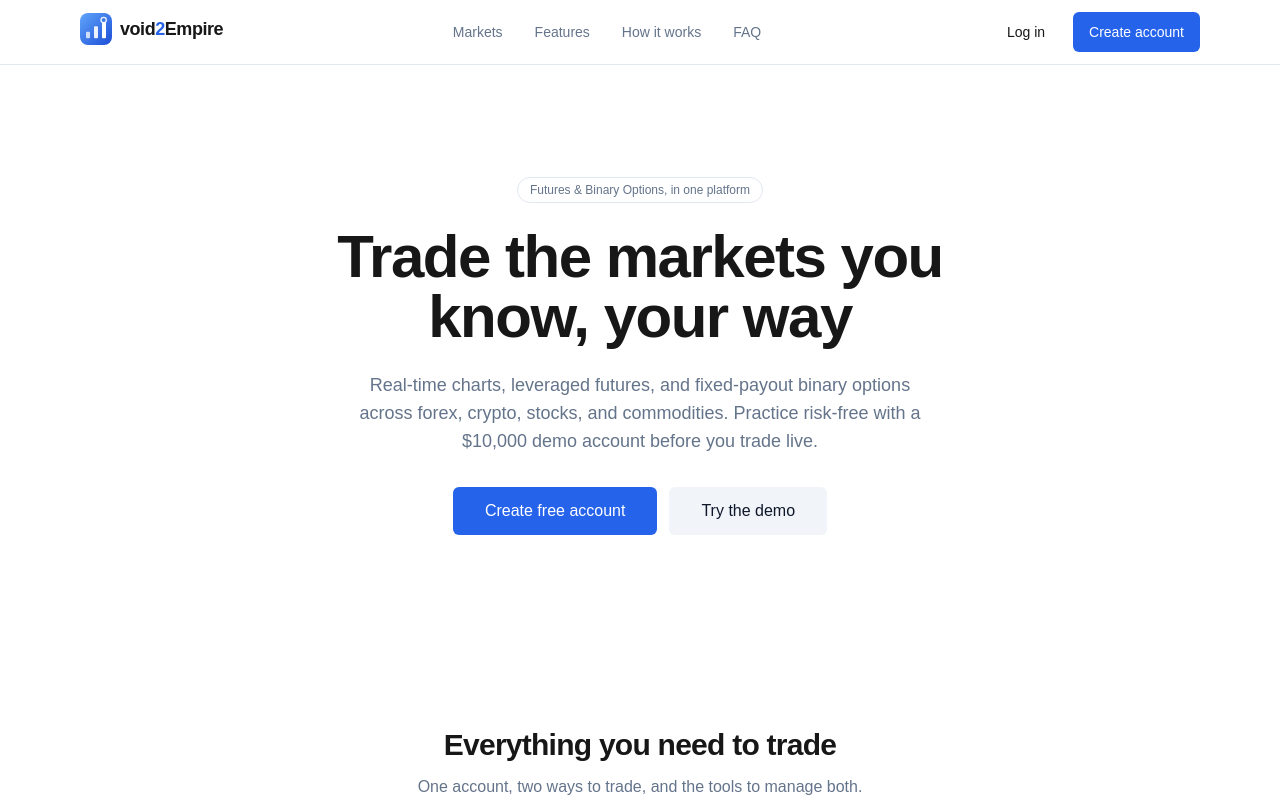
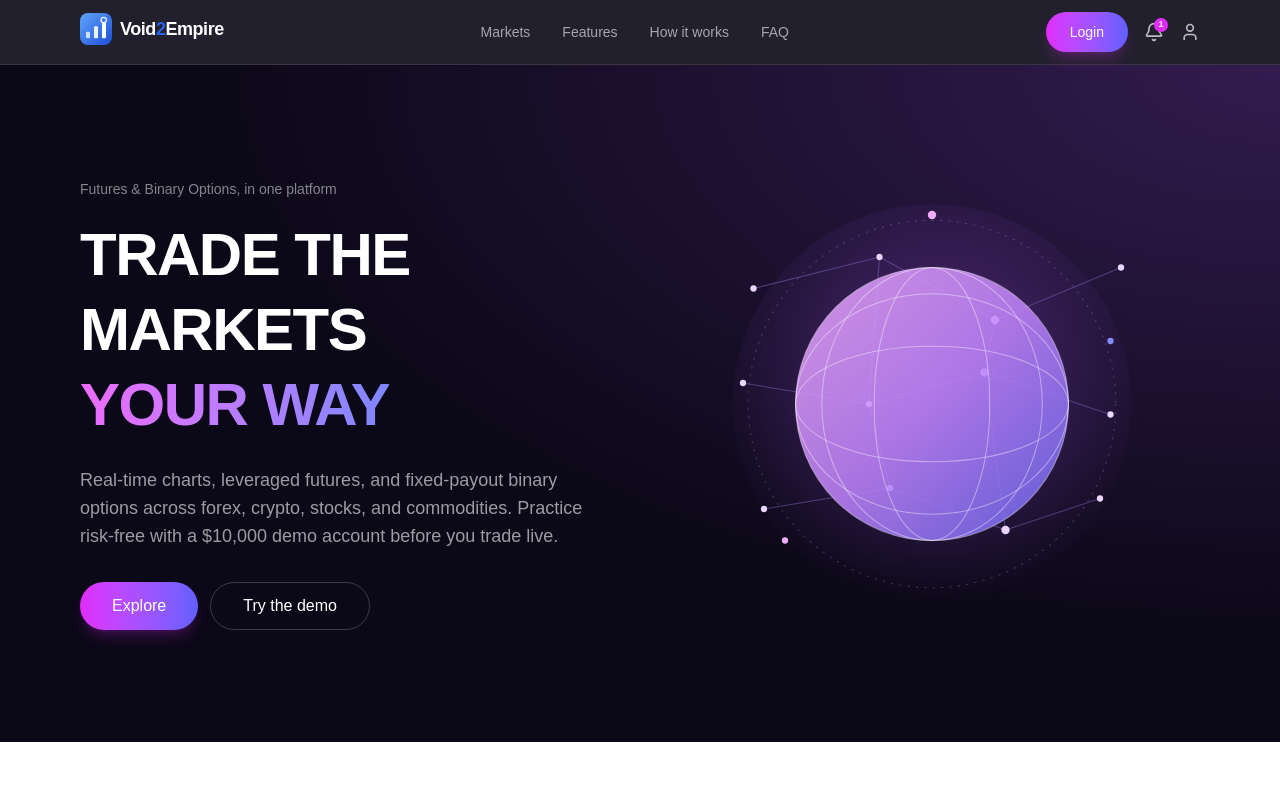
Before and after one commit to hakalukidev/Void2Empire, a Next.js app in the folder frontend/: page / in a window 1280 px wide. Shown: the top 800 px of the page. Built offline with nearby package versions, Linux system fonts and the light colour scheme.

Commit message:
Refactor branding to use "Void2Empire" consistently and enhance UI components with new styles and features

```diff
--- a/frontend/src/app/layout.tsx
+++ b/frontend/src/app/layout.tsx
@@ -14,7 +14,7 @@ const geistMono = Geist_Mono({
 });
 
 export const metadata: Metadata = {
-  title: "void2Empire",
+  title: "Void2Empire",
   description: "Real-money futures and binary options trading platform.",
 };
 
--- a/frontend/src/components/layout/public-footer.tsx
+++ b/frontend/src/components/layout/public-footer.tsx
@@ -60,7 +60,7 @@ export function PublicFooter() {
 
         <div className="mt-10 border-t border-border pt-6 text-xs text-muted-foreground">
           <p>
-            © {new Date().getFullYear()} void2Empire. Trading futures and binary options
+            © {new Date().getFullYear()} Void2Empire. Trading futures and binary options
             carries a high level of risk and may not be suitable for all investors. Only trade
             with funds you can afford to lose.
           </p>
--- a/frontend/src/components/layout/public-navbar.tsx
+++ b/frontend/src/components/layout/public-navbar.tsx
@@ -2,7 +2,7 @@
 
 import { useState } from "react";
 import Link from "next/link";
-import { Menu, X } from "lucide-react";
+import { Bell, Menu, User, X } from "lucide-react";
 import { Button } from "@/components/ui/button";
 import { Logo } from "@/components/ui/logo";
 
@@ -17,10 +17,10 @@ export function PublicNavbar() {
   const [open, setOpen] = useState(false);
 
   return (
-    <header className="sticky top-0 z-30 border-b border-border bg-background/80 backdrop-blur">
+    <header className="sticky top-0 z-30 border-b border-white/10 bg-[#0b0817]/90 backdrop-blur">
       <div className="mx-auto flex h-16 max-w-6xl items-center justify-between px-4">
         <Link href="/">
-          <Logo />
+          <Logo className="text-white" />
         </Link>
 
         <nav className="hidden items-center gap-8 md:flex">
@@ -28,19 +28,31 @@ export function PublicNavbar() {
             <a
               key={link.href}
               href={link.href}
-              className="text-sm font-medium text-muted-foreground hover:text-foreground"
+              className="text-sm font-medium text-white/60 transition-colors hover:text-white"
             >
               {link.label}
             </a>
           ))}
         </nav>
 
-        <div className="hidden items-center gap-3 md:flex">
+        <div className="hidden items-center gap-4 md:flex">
           <Link href="/login">
-            <Button variant="ghost">Log in</Button>
+            <Button variant="gradient" className="rounded-full px-6">
+              Login
+            </Button>
           </Link>
-          <Link href="/register">
-            <Button>Create account</Button>
+          <button
+            type="button"
+            aria-label="Notifications"
+            className="relative text-white/70 transition-colors hover:text-white"
+          >
+            <Bell className="h-5 w-5" />
+            <span className="absolute -right-1 -top-1 flex h-3.5 w-3.5 items-center justify-center rounded-full bg-fuchsia-500 text-[9px] font-bold text-white">
+              1
+            </span>
+          </button>
+          <Link href="/register" aria-label="Account" className="text-white/70 transition-colors hover:text-white">
+            <User className="h-5 w-5" />
           </Link>
         </div>
 
@@ -48,21 +60,21 @@ export function PublicNavbar() {
           type="button"
           onClick={() => setOpen((o) => !o)}
           aria-label="Toggle menu"
-          className="text-foreground md:hidden"
+          className="text-white md:hidden"
         >
           {open ? <X className="h-6 w-6" /> : <Menu className="h-6 w-6" />}
         </button>
       </div>
 
       {open && (
-        <div className="border-t border-border px-4 py-4 md:hidden">
+        <div className="border-t border-white/10 px-4 py-4 md:hidden">
           <nav className="flex flex-col gap-3">
             {navLinks.map((link) => (
               <a
                 key={link.href}
                 href={link.href}
                 onClick={() => setOpen(false)}
-                className="text-sm font-medium text-muted-foreground hover:text-foreground"
+                className="text-sm font-medium text-white/60 hover:text-white"
               >
                 {link.label}
               </a>
@@ -70,12 +82,14 @@ export function PublicNavbar() {
           </nav>
           <div className="mt-4 flex flex-col gap-2">
             <Link href="/login" onClick={() => setOpen(false)}>
-              <Button variant="secondary" className="w-full">
-                Log in
+              <Button variant="gradient" className="w-full rounded-full">
+                Login
               </Button>
             </Link>
             <Link href="/register" onClick={() => setOpen(false)}>
-              <Button className="w-full">Create account</Button>
+              <Button variant="secondary" className="w-full">
+                Create account
+              </Button>
             </Link>
           </div>
         </div>
--- /dev/null
+++ b/frontend/src/components/marketing/hero-globe.tsx
@@ -0,0 +1,74 @@
+export function HeroGlobe() {
+  return (
+    <svg
+      viewBox="0 0 400 400"
+      fill="none"
+      xmlns="http://www.w3.org/2000/svg"
+      className="h-auto w-full max-w-[420px]"
+      aria-hidden="true"
+    >
+      <defs>
+        <linearGradient id="globe-fill" x1="60" y1="60" x2="340" y2="340" gradientUnits="userSpaceOnUse">
+          <stop stopColor="#f0abfc" />
+          <stop offset="0.5" stopColor="#c084fc" />
+          <stop offset="1" stopColor="#6366f1" />
+        </linearGradient>
+        <radialGradient id="globe-glow" cx="50%" cy="45%" r="55%">
+          <stop offset="0%" stopColor="#a855f7" stopOpacity="0.35" />
+          <stop offset="100%" stopColor="#a855f7" stopOpacity="0" />
+        </radialGradient>
+      </defs>
+
+      <circle cx="200" cy="200" r="190" fill="url(#globe-glow)" />
+
+      {/* network mesh */}
+      <g stroke="#a78bfa" strokeOpacity="0.35" strokeWidth="1">
+        <path d="M30 90 L150 60 L260 120 L380 70" />
+        <path d="M20 180 L140 200 L250 170 L370 210" />
+        <path d="M40 300 L160 280 L270 320 L360 290" />
+        <path d="M150 60 L140 200" />
+        <path d="M260 120 L250 170" />
+        <path d="M140 200 L160 280" />
+        <path d="M250 170 L270 320" />
+      </g>
+      <g fill="#e9d5ff">
+        <circle cx="30" cy="90" r="3" />
+        <circle cx="150" cy="60" r="3" />
+        <circle cx="260" cy="120" r="4" />
+        <circle cx="380" cy="70" r="3" />
+        <circle cx="20" cy="180" r="3" />
+        <circle cx="140" cy="200" r="3" />
+        <circle cx="250" cy="170" r="4" />
+        <circle cx="370" cy="210" r="3" />
+        <circle cx="40" cy="300" r="3" />
+        <circle cx="160" cy="280" r="3" />
+        <circle cx="270" cy="320" r="4" />
+        <circle cx="360" cy="290" r="3" />
+      </g>
+
+      {/* globe */}
+      <circle cx="200" cy="200" r="130" fill="url(#globe-fill)" fillOpacity="0.85" />
+      <g stroke="#ffffff" strokeOpacity="0.4" strokeWidth="1" fill="none">
+        <ellipse cx="200" cy="200" rx="130" ry="130" />
+        <ellipse cx="200" cy="200" rx="55" ry="130" />
+        <ellipse cx="200" cy="200" rx="105" ry="130" />
+        <ellipse cx="200" cy="200" rx="130" ry="55" />
+        <ellipse cx="200" cy="200" rx="130" ry="105" />
+      </g>
+
+      {/* orbit ring + satellite dots */}
+      <circle
+        cx="200"
+        cy="200"
+        r="175"
+        stroke="#c4b5fd"
+        strokeOpacity="0.25"
+        strokeWidth="1"
+        strokeDasharray="2 6"
+      />
+      <circle cx="200" cy="20" r="4" fill="#f0abfc" />
+      <circle cx="370" cy="140" r="3" fill="#818cf8" />
+      <circle cx="60" cy="330" r="3" fill="#f0abfc" />
+    </svg>
+  );
+}
--- a/frontend/src/components/marketing/hero.tsx
+++ b/frontend/src/components/marketing/hero.tsx
@@ -1,30 +1,49 @@
 import Link from "next/link";
 import { Button } from "@/components/ui/button";
+import { HeroGlobe } from "@/components/marketing/hero-globe";
 
 export function Hero() {
   return (
-    <section className="mx-auto max-w-6xl px-4 py-20 text-center md:py-28">
-      <span className="inline-flex items-center rounded-full border border-border px-3 py-1 text-xs font-medium text-muted-foreground">
+    <section className="relative overflow-hidden bg-[#0b0817] text-white">
+      <div className="pointer-events-none absolute inset-0 bg-[radial-gradient(ellipse_at_top_right,rgba(168,85,247,0.25),transparent_60%)]" />
+      <div className="mx-auto grid max-w-6xl items-center gap-12 px-4 py-20 md:grid-cols-2 md:py-28">
+        <div className="relative z-10 text-center md:text-left">
+          <span className="text-sm font-medium text-white/50">
             Futures &amp; Binary Options, in one platform
           </span>
-      <h1 className="mx-auto mt-6 max-w-3xl text-4xl font-bold tracking-tight md:text-6xl">
-        Trade the markets you know, your way
+          <h1 className="mt-4 text-4xl font-extrabold uppercase leading-tight tracking-tight md:text-6xl">
+            Trade the markets
+            <br />
+            <span className="bg-linear-to-r from-fuchsia-400 to-indigo-400 bg-clip-text text-transparent">
+              Your way
+            </span>
           </h1>
-      <p className="mx-auto mt-6 max-w-xl text-lg text-muted-foreground">
+          <p className="mx-auto mt-6 max-w-xl text-lg text-white/60 md:mx-0">
             Real-time charts, leveraged futures, and fixed-payout binary options across forex,
             crypto, stocks, and commodities. Practice risk-free with a $10,000 demo account before
             you trade live.
           </p>
-      <div className="mt-8 flex flex-col items-center justify-center gap-3 sm:flex-row">
+          <div className="mt-8 flex flex-col items-center justify-center gap-3 sm:flex-row md:justify-start">
             <Link href="/register">
-          <Button className="h-12 px-8 text-base">Create free account</Button>
+              <Button variant="gradient" className="h-12 rounded-full px-8 text-base">
+                Explore
+              </Button>
             </Link>
             <Link href="/trade/demo">
-          <Button variant="secondary" className="h-12 px-8 text-base">
+              <Button
+                variant="ghost"
+                className="h-12 rounded-full border border-white/20 px-8 text-base text-white hover:bg-white/10"
+              >
                 Try the demo
               </Button>
             </Link>
           </div>
+        </div>
+
+        <div className="relative z-10 flex justify-center">
+          <HeroGlobe />
+        </div>
+      </div>
     </section>
   );
 }
--- a/frontend/src/components/ui/button.tsx
+++ b/frontend/src/components/ui/button.tsx
@@ -1,7 +1,7 @@
 import { type ButtonHTMLAttributes, forwardRef } from "react";
 import { cn } from "@/lib/utils/cn";
 
-type ButtonVariant = "primary" | "secondary" | "ghost";
+type ButtonVariant = "primary" | "secondary" | "ghost" | "gradient";
 
 interface ButtonProps extends ButtonHTMLAttributes<HTMLButtonElement> {
   variant?: ButtonVariant;
@@ -11,6 +11,8 @@ const variantClasses: Record<ButtonVariant, string> = {
   primary: "bg-primary text-primary-foreground hover:opacity-90",
   secondary: "bg-secondary text-secondary-foreground hover:opacity-90",
   ghost: "bg-transparent hover:bg-accent",
+  gradient:
+    "bg-linear-to-r from-fuchsia-500 to-indigo-500 text-white shadow-lg shadow-fuchsia-500/20 hover:opacity-90",
 };
 
 export const Button = forwardRef<HTMLButtonElement, ButtonProps>(
--- a/frontend/src/components/ui/logo.tsx
+++ b/frontend/src/components/ui/logo.tsx
@@ -38,7 +38,7 @@ export function Logo({ className, iconOnly = false, size = 32 }: LogoProps) {
       <LogoMark size={size} />
       {!iconOnly && (
         <span className="text-lg font-bold tracking-tight">
-          void<span className="text-primary">2</span>Empire
+          Void<span className="text-primary">2</span>Empire
         </span>
       )}
     </span>
```
Lines whose indentation alone changed are shown as unchanged.
